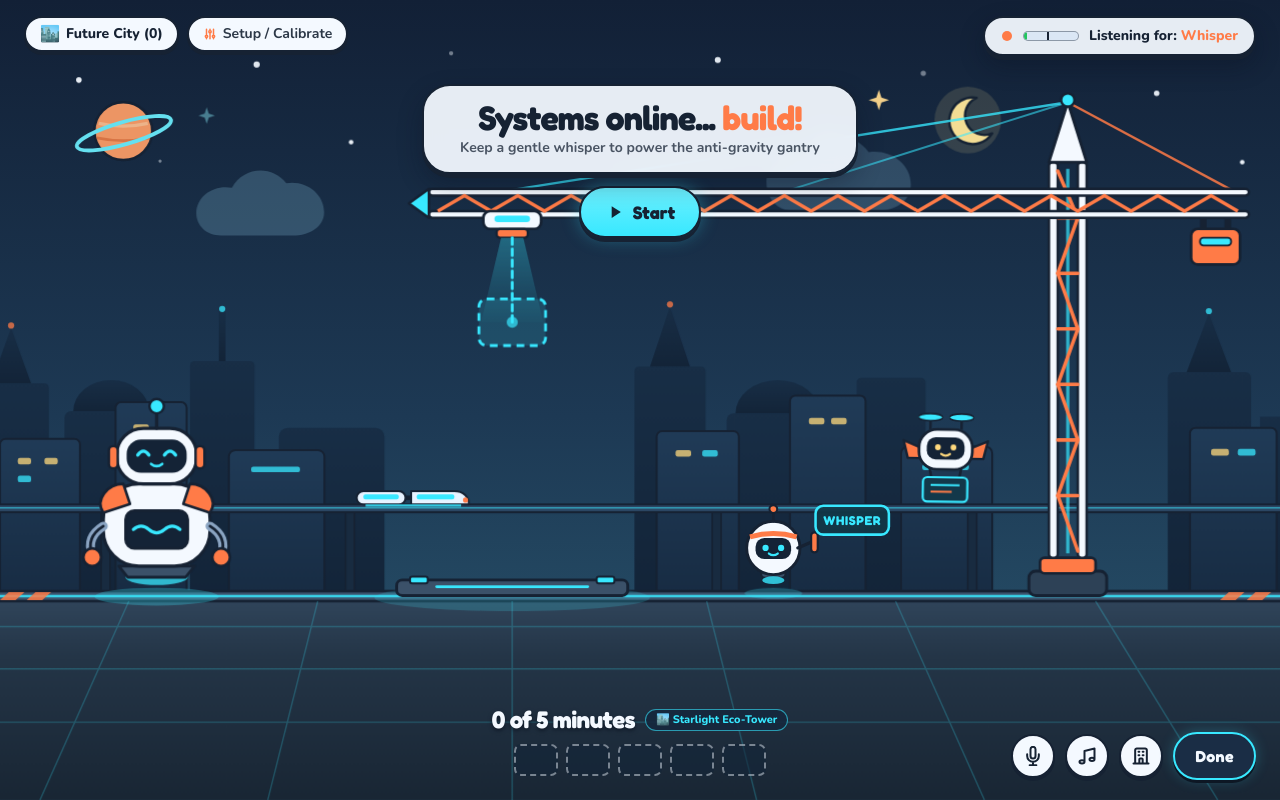
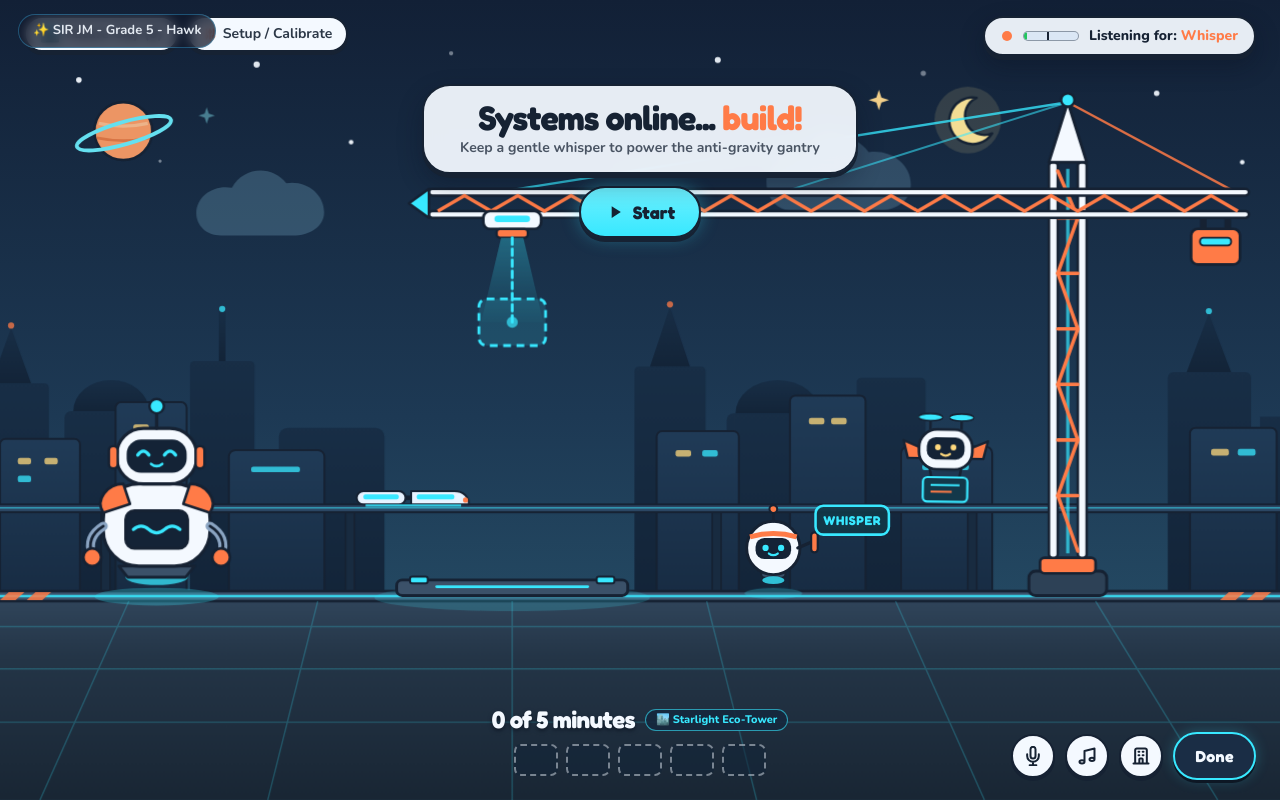
Before and after one commit to jmberja011/Robo-Quiet-Builder, a plain HTML site: page index.html in a window 1280 px wide. Drawn offline with nearby package versions, Linux system fonts and the light colour scheme.

Commit message:
Update index.html

```diff
--- a/index.html
+++ b/index.html
@@ -3225,5 +3225,8 @@
       requestAnimationFrame(tickLoop);
     })();
   </script>
+  <div style="position:fixed; top:14px; left:18px; z-index:40; background:rgba(15,23,42,0.72); color:#e2e8f0; border:1px solid rgba(56,189,248,0.35); padding:6px 14px; border-radius:999px; font-family:inherit; font-size:13px; font-weight:700; backdrop-filter:blur(6px); pointer-events:none;">
+  ✨ SIR JM -  Grade 5 - Hawk
+</div>
 </body>
 </html>
```
